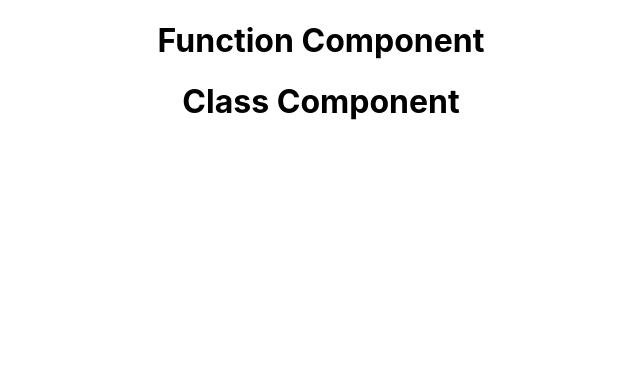
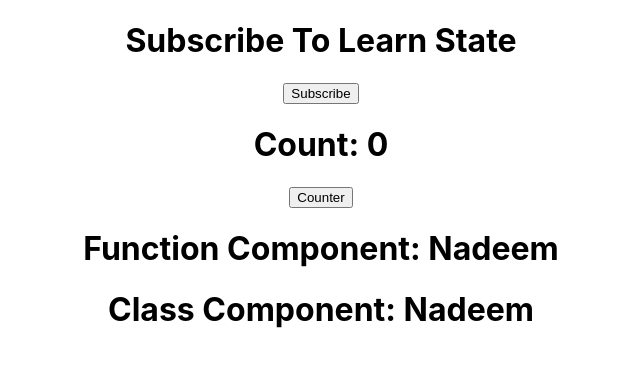
Before and after one commit to Nadeem25/React, a React (Create React App) app in the folder my-app/: page / in a window 1280 px wide. Shown: the top 366 px of the page, without its empty margins (319-959 px from the left). Built offline with nearby package versions, Linux system fonts and the light colour scheme.

Commit message:
Learn state

```diff
--- a/my-app/src/App.js
+++ b/my-app/src/App.js
@@ -2,12 +2,15 @@ import logo from './logo.svg';
 import './App.css';
 import FunctionComp from './components/FunctionComponent';
 import ClassComp from './components/ClassComponent';
+import State from "./components/State"
 
 function App() {
+  console.log(`Inside in App Component`);
   return (
     <div className="App">
-      <FunctionComp />
-      <ClassComp />
+      <State />
+      <FunctionComp name="Nadeem"/>
+      <ClassComp name="Nadeem" />
     </div>
   );
 }
--- a/my-app/src/components/ClassComponent.js
+++ b/my-app/src/components/ClassComponent.js
@@ -2,7 +2,7 @@ import React, {Component} from "react";
 
 class ClassComp extends Component {
     render() {
-        return <h1>Class Component</h1>
+        return <h1>Class Component: {this.props.name}</h1>
     }
 }
 
--- a/my-app/src/components/FunctionComponent.js
+++ b/my-app/src/components/FunctionComponent.js
@@ -1,7 +1,7 @@
 import React  from "react";
 
-function FunctionComp() {
-    return <h1>Function Component</h1>
+function FunctionComp(props) {
+    return <h1>Function Component: {props.name}</h1>
 }
 
 export default FunctionComp
--- /dev/null
+++ b/my-app/src/components/State.js
@@ -0,0 +1,63 @@
+import React, { Component } from "react";
+
+class State extends Component {
+
+    constructor() {
+        super()
+        console.log("Inside Class Base State Component");
+        this.state = {
+            message: "Subscribe To Learn State",
+            count: 0
+        }
+    }
+
+    changeMessage() {
+        this.setState({
+            message: "You have subscribed"
+        })
+    }
+
+    increament() {
+        // this.setState({
+        //     count: this.state.count + 1
+        // }, ()=> {
+        //     console.log(`Count value: ${this.state.count}`);
+        // })
+
+        this.setState((prevState)=> ({
+            count: prevState.count+1
+        }))
+        console.log(`updated value:${this.state.count}`);
+
+    }
+
+    // Here we are expecting the output will be 5 but the output is 1.
+    // because react make group of multiple setState call into a single update for better performance.
+    // If you want to update state based on the previous state we need to pass function as an argument to setState method.
+    increamentByFive() {
+        this.increament()
+        this.increament()
+        this.increament()
+        this.increament()
+        this.increament()
+
+    }
+
+    render() {
+        return (
+            <div>
+                <div>
+                    <h1>{this.state.message}</h1>
+                    <button onClick={() => this.changeMessage()}>Subscribe</button>
+                </div>
+                <div>
+                    <h1>Count: {this.state.count}</h1>
+                    <button onClick={() => this.increamentByFive()}>Counter</button>
+                </div>
+            </div>
+
+        )
+    }
+}
+
+export default State
```
Also changed, not shown: 1 other file (tests, documents, lock files or other folders).
